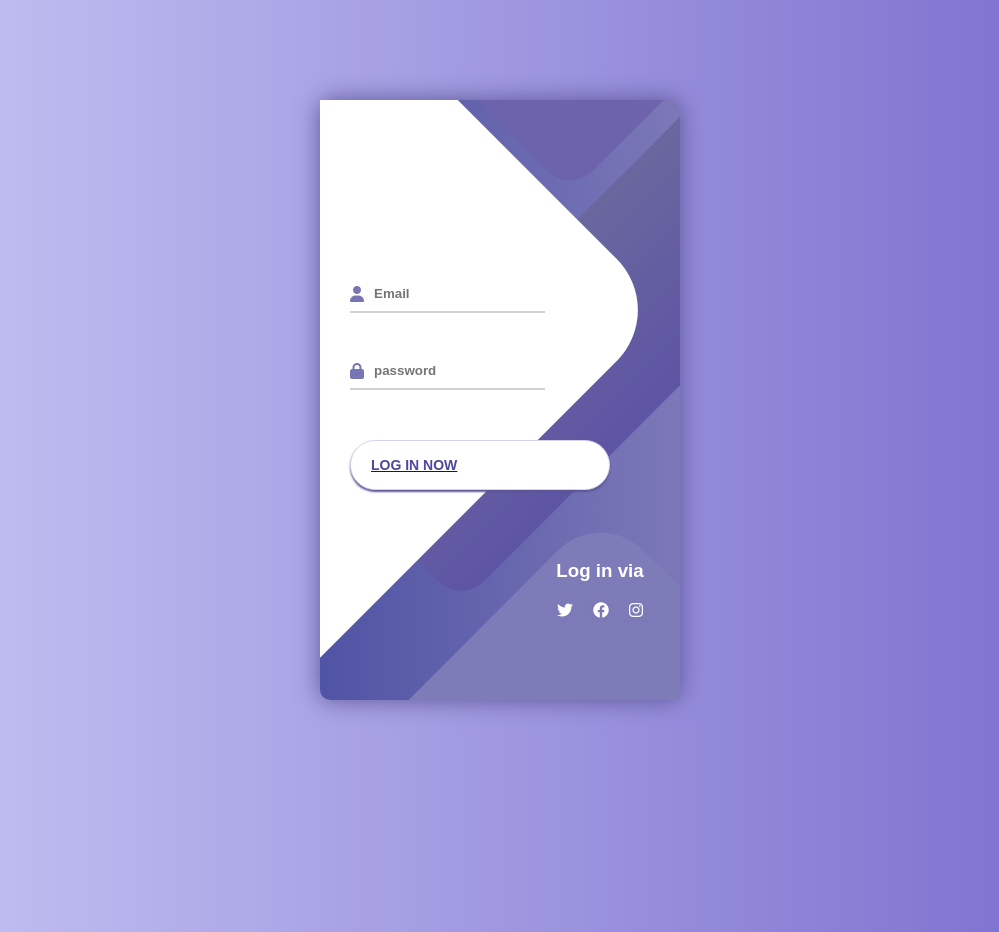
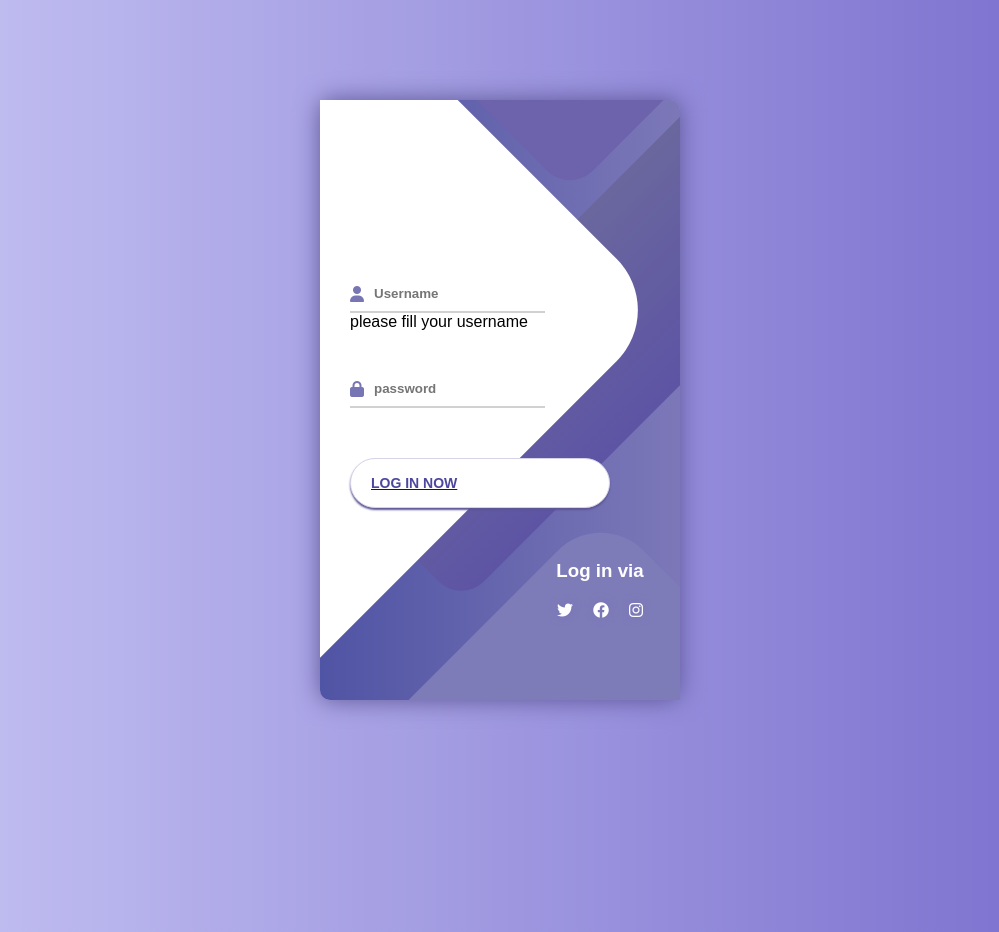
Before and after one commit to kavita2913/JavaScript-Mini-Project---JS-Mini-Project---u0p32hcugyie, a plain HTML site: page index.html in a window 1280 px wide. Shown: the whole page, without its empty margins (140-1139 px from the left). Drawn offline with Linux system fonts and the light colour scheme.

Commit message:
Update index.html

```diff
--- a/index.html
+++ b/index.html
@@ -20,9 +20,9 @@
                 <form class="login" method="post" name="form" onsubmit="validated()">
                     <div class="login_field">
                         <i class="login__icon fa-solid fa-user"></i>
-                        <input type="text" id="email" autocomplete="off" name="email" class="login_input"
-                            placeholder="Email">
-                        <div id="email_error">please fill your email</div>
+                        <input type="text" id="username" autocomplete="off" name="Username" class="login_input"
+                            placeholder="Username">
+                        <div id="username_error">please fill your username</div>
 
                     </div>
                     <div class="login_field">
```
